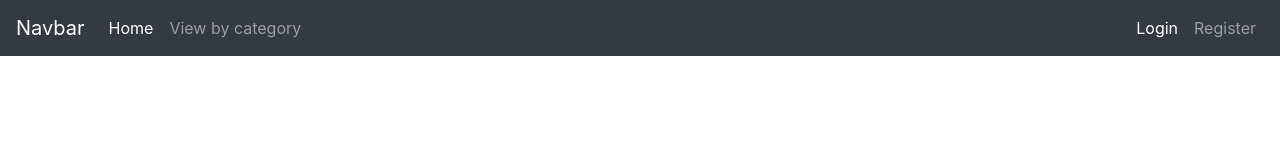
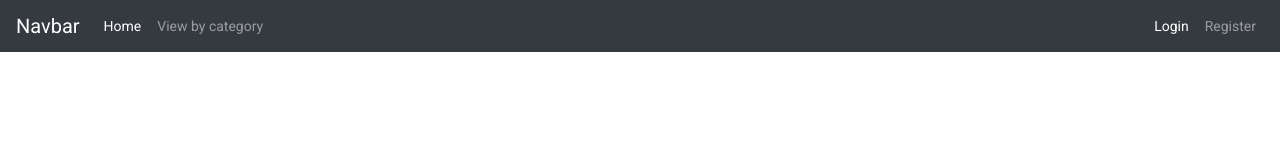
Before and after one commit to KalpaD98/FashionStore-frontend, an Angular app: page /login in a window 1280 px wide. Shown: the top 160 px of the page. Built offline with nearby package versions, Linux system fonts and the light colour scheme.

Commit message:
added angular material library

```diff
--- a/angular.json
+++ b/angular.json
@@ -24,6 +24,7 @@
               "src/assets"
             ],
             "styles": [
+              "./node_modules/@angular/material/prebuilt-themes/indigo-pink.css",
               "src/styles.css"
             ],
             "scripts": []
@@ -88,6 +89,7 @@
               "src/assets"
             ],
             "styles": [
+              "./node_modules/@angular/material/prebuilt-themes/indigo-pink.css",
               "src/styles.css"
             ],
             "scripts": []
--- a/package.json
+++ b/package.json
@@ -12,10 +12,12 @@
   "private": true,
   "dependencies": {
     "@angular/animations": "~9.1.4",
+    "@angular/cdk": "^9.2.3",
     "@angular/common": "~9.1.4",
     "@angular/compiler": "~9.1.4",
     "@angular/core": "~9.1.4",
     "@angular/forms": "~9.1.4",
+    "@angular/material": "^9.2.3",
     "@angular/platform-browser": "~9.1.4",
     "@angular/platform-browser-dynamic": "~9.1.4",
     "@angular/router": "~9.1.4",
--- a/src/app/app.module.ts
+++ b/src/app/app.module.ts
@@ -10,6 +10,7 @@ import { LoginComponent } from './login/login.component';
 import { RegisterComponent } from './register/register.component';
 import { CategoryComponent } from './category/category.component';
 import {FormsModule, ReactiveFormsModule} from '@angular/forms';
+import { BrowserAnimationsModule } from '@angular/platform-browser/animations';
 
 @NgModule({
   declarations: [
@@ -23,7 +24,8 @@ import {FormsModule, ReactiveFormsModule} from '@angular/forms';
     BrowserModule,
     RouterModule.forRoot(appRoutes),
     FormsModule,
-    ReactiveFormsModule
+    ReactiveFormsModule,
+    BrowserAnimationsModule
   ],
   providers: [],
   bootstrap: [AppComponent]
--- a/src/app/login/login.component.ts
+++ b/src/app/login/login.component.ts
@@ -9,6 +9,7 @@ import {NgForm} from "@angular/forms";
 export class LoginComponent implements OnInit {
   isLoading = false
   isLoginMode = true
+  isConfirmationValid = true
   error: string = null
 
   constructor() {
@@ -22,10 +23,15 @@ export class LoginComponent implements OnInit {
       f.reset()
       return;
     }
+
     const email = f.value.email
     const password = f.value.password
     const confirmationPassword = f.value.confirmationPassword
 
+    if(password !== confirmationPassword){
+      this.isConfirmationValid = false
+      return;
+    }
 
     console.log(`${email} ${password} ${confirmationPassword}`)
 
--- a/src/index.html
+++ b/src/index.html
@@ -6,8 +6,10 @@
   <base href="/">
   <meta name="viewport" content="width=device-width, initial-scale=1">
   <link rel="icon" type="image/x-icon" href="favicon.ico">
+  <link href="https://fonts.googleapis.com/css?family=Roboto:300,400,500&display=swap" rel="stylesheet">
+  <link href="https://fonts.googleapis.com/icon?family=Material+Icons" rel="stylesheet">
 </head>
-<body>
+<body class="mat-typography">
   <app-root></app-root>
 </body>
 </html>
--- a/src/styles.css
+++ b/src/styles.css
@@ -1,2 +1,4 @@
 /* You can add global styles to this file, and also import other style files */
 @import "~bootstrap/dist/css/bootstrap.css";
+html, body { height: 100%; }
+body { margin: 0; font-family: Roboto, "Helvetica Neue", sans-serif; }
```
Also changed, not shown: src/app/angular-material/angular-material.module.ts (added, +36 -0 lines), 1 other file (tests, documents, lock files or other folders).
